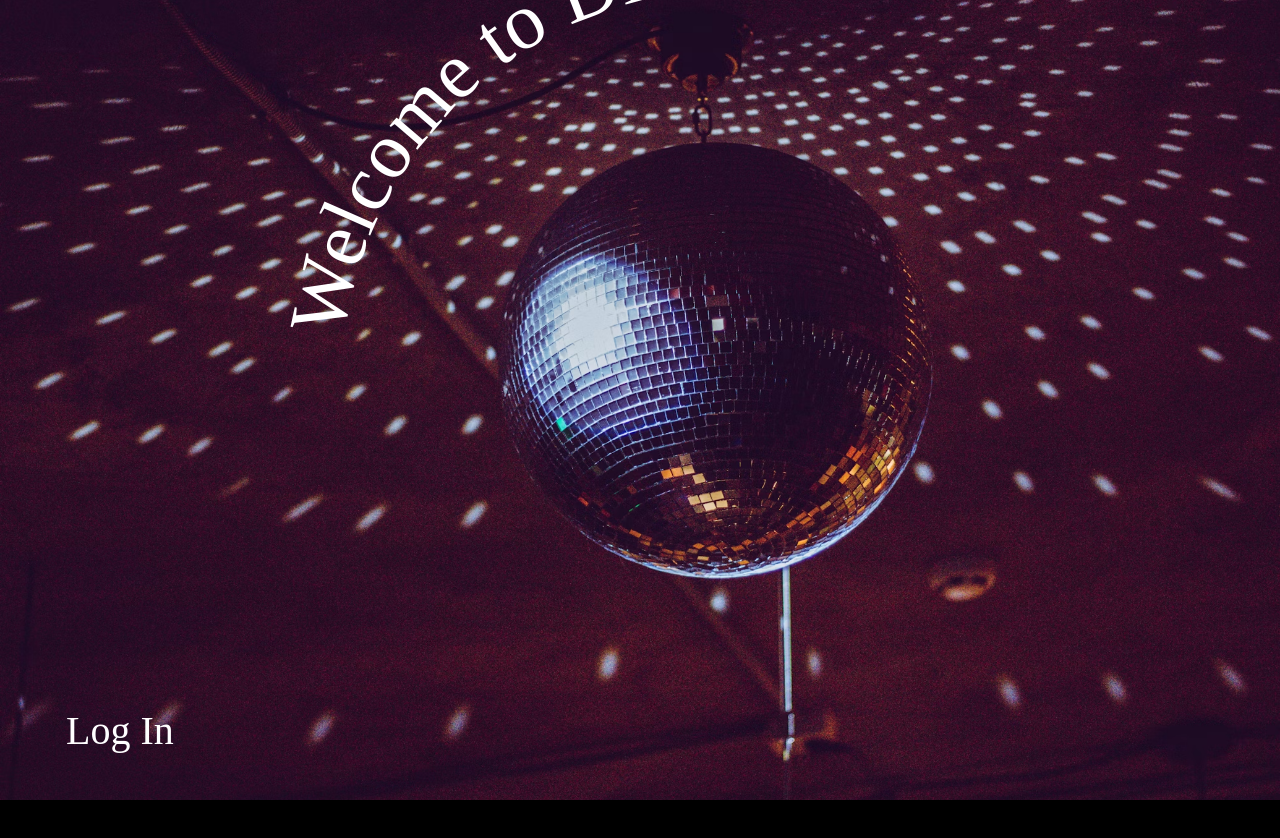
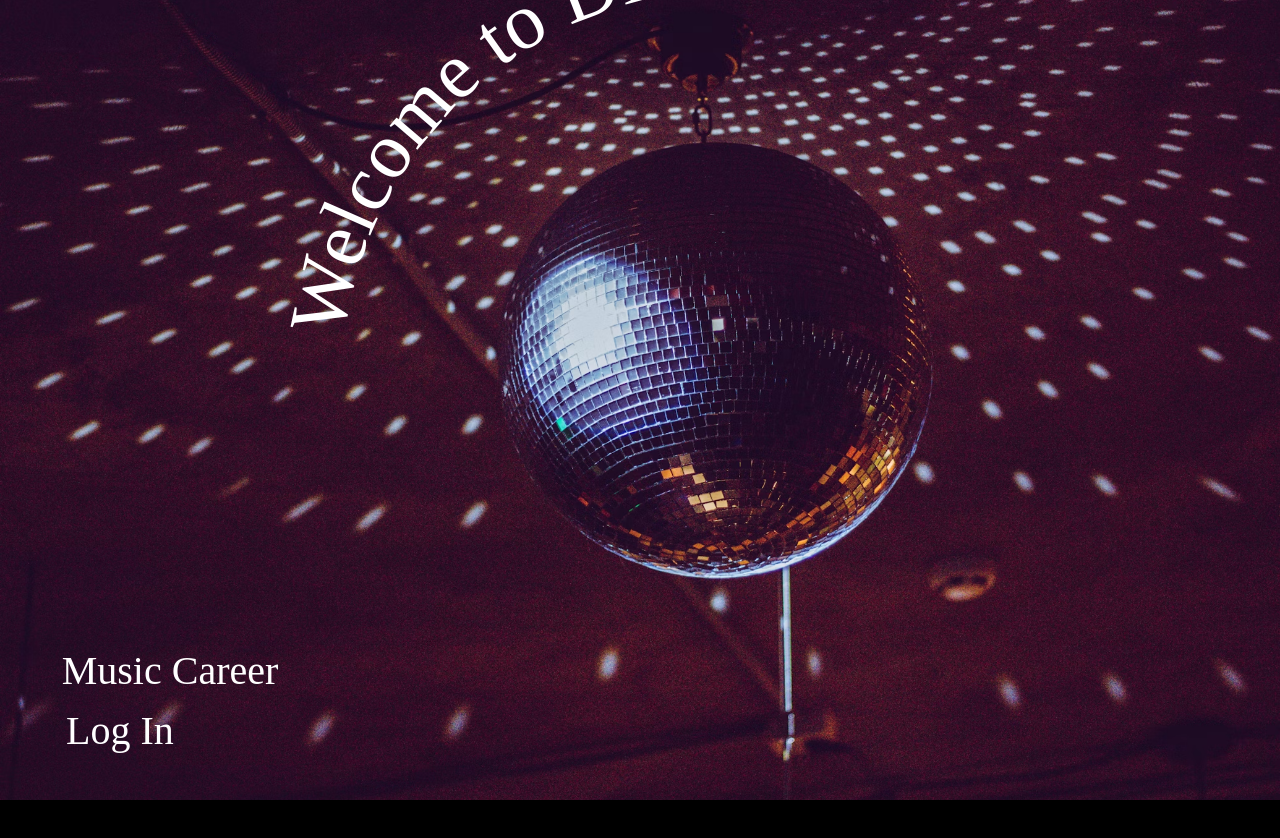
Before and after one commit to jshah0428/GrooveSync, a React (Create React App) app in the folder front_end/: page / in a window 1280 px wide. Shown: the top 838 px of the page. Built offline with nearby package versions, Linux system fonts and the light colour scheme; a web font is replaced by a local one.

Commit message:
Added buttons to routes and more styling

```diff
--- a/front_end/src/Homepage.css
+++ b/front_end/src/Homepage.css
@@ -30,7 +30,7 @@ body {
   z-index: 100;
   margin: 20px auto;
   position: relative;
-  box-shadow: #8742b0 0 0 1px 1px; /* Neon teal glow */
+  box-shadow: #8742b0 0 0 5px 5px;
 }
 
 h1 {
@@ -50,13 +50,14 @@ h1 {
   background: none;
   border: none; /* Removes default border */
   border-radius: 25px; /* Rounded corners */
-  padding: 10px 20px; /* Padding around the text */
+  padding: 30px 30px; /* Padding around the text */
   font-size: 16px; /* Font size */
   font-weight: bold; /* Bold text */
   cursor: pointer; /* Changes cursor to pointer */
   font-family: disco;
   font-weight: 100;
   font-size: 40px;
+  transition: transform 0.3s ease; /* Smooth transition for transform property */
 }
 
 .login-button:hover {
@@ -252,10 +253,7 @@ h1 {
   max-width: 400px;
   border-radius: 20px;
   overflow: auto; /* Add scrollbar when necessary */
-}
-
-.headerbox {
-
+  box-shadow: #8742b0 0 0 5px 5px;
 }
 
 .gpt-box {
@@ -269,9 +267,10 @@ h1 {
   border-radius: 10px;
   z-index: 10; /* Ensure the box is above the walls */
   text-align: center;
-  max-height: 400px;
+  height: 400px;
   max-width: 400px;
   overflow: auto; /* Add scrollbar when necessary */
+  box-shadow: #8742b0 0 0 5px 5px;
 }
 
 .room {
@@ -284,8 +283,8 @@ h1 {
   justify-content: center;
   align-items: center;
   overflow: hidden;
-  border-radius: 20px;
-  box-shadow: #8742b0 0 0 1px 1px; /* Neon teal glow */
+  border-radius: 10px;
+  box-shadow: #8742b0 0 0 3px 3px; /* Neon teal glow */
 }
 
 .wall {
@@ -333,25 +332,19 @@ h1 {
 }
 
 .tile:hover {
-  transform: scale(1.2);
+  transform: scale(1.3);
   background-color: #00bfff;
   border: 3px solid #00bfff;
   /* Teal blue color */
-  box-shadow: 0 0 20px 5px rgba(0, 255, 255, 1);
+  box-shadow: 0 0 20px 10px rgba(0, 255, 255, 1);
   /* Stronger teal blue glow on hover */
   z-index: 100;
 }
 
-.tile-info {
-  display: none;
-  position: absolute;
-  top: 100%;
-  left: 100%;
-  transform: translate(-50%, -50%);
-  background-color: #00bfff;
-  color: white;
+.fact-container {
+  background-color: #be3fd0;
   padding: 5px;
-  border-radius: 5px;
+  border-radius: 10px;
 }
 
 .tile:hover .tile-info {
--- a/front_end/src/Homepage.js
+++ b/front_end/src/Homepage.js
@@ -2,6 +2,7 @@ import React, { useState } from "react";
 import "./Homepage.css";
 import { useAuth0 } from "@auth0/auth0-react";
 import QuestionAnswerBox from './gptQuestions';
+import { Link } from "react-router-dom";
 
 const HomePage = () => {
   const [popupInfo, setPopupInfo] = useState({ visible: false, content: "" });
@@ -48,7 +49,6 @@ const HomePage = () => {
         onClick={() => handleTileClick(fact)}
         style={{ backgroundColor: color }}
       >
-        <div className="tile-info"></div>
       </div>
     );
   });
@@ -85,9 +85,14 @@ const HomePage = () => {
           ></iframe>
         </div>
       <div className="header-container">
+      <Link to="/" className="text-link"> <button className="login-button">Home</button>
+      </Link>
+      <Link to="/musical-career-game" className="text-link"> <button className="login-button">Music Career</button>
+      </Link>
         {isAuthenticated && <span className="z-10">{user.name}</span>}
         {isAuthenticated ? <button className="login-button" onClick={() => logout()}>Logout</button> :
           <button onClick={() => loginWithRedirect()} className="login-button">Log In</button>}
+
       </div>
 
       <div className="room">
@@ -107,7 +112,9 @@ const HomePage = () => {
 
       <div className="info-box">
         <h1>Groove Sync</h1>
-        <h2>Click the tiles for some Disco Facts!</h2>
+        <div className="fact-container">
+        <h2>Click the tiles!</h2>
+        </div>
         <h2>Brief History of Disco</h2>
         <p>Disco is a genre of dance music that emerged in the early 1970s and became a dominant force in popular music by the mid-1970s. It originated in the United States, particularly in urban areas like New York City, and was heavily influenced by funk, soul, and Latin music. Disco is characterized by a steady four-on-the-floor beat, syncopated basslines, and orchestral elements such as strings and horns.</p>
         <p><strong>Key Milestones in Disco History:</strong></p>
@@ -120,7 +127,7 @@ const HomePage = () => {
         </ul>
         </div>
       <div className="gpt-box">
-        <h1>GROOVY ???</h1>
+        <h1>GROOVY ?</h1>
         <QuestionAnswerBox />
 
       </div>
--- a/front_end/src/Splash.css
+++ b/front_end/src/Splash.css
@@ -31,6 +31,20 @@
   transition: transform 0.3s ease; /* Smooth transition for transform property */
 }
 
+.music {
+  width: 200px;
+  height: 100px;
+  display: flex;
+  justify-content: center;
+  align-items: center;
+  position: absolute;
+  background: none;
+  text-decoration: none;
+  bottom: 80px; /* Position at the bottom */
+  left: 70px; /* Position at the right */
+  transition: transform 0.3s ease; /* Smooth transition for transform property */
+}
+
 .splashbutton {
   color: white;
   background: none;
@@ -38,6 +52,7 @@
   font-size: 40px;
   font-family: Disco;
   font-weight: 100;
+  width: 300px;
 }
 
 .splashlogin:hover {
--- a/front_end/src/Splash.js
+++ b/front_end/src/Splash.js
@@ -13,6 +13,9 @@ const Splash = () => {
         {isAuthenticated && <span className="z-10">{user.name}</span>}
         {isAuthenticated ? <button onClick={() => logout()}>Logout</button> :
           <button onClick={() => loginWithRedirect()} className="splashbutton">Log In</button>}
+      </div>
+      <div className= "music">
+      <Link to="/musical-career-game" className="text-link"> <button className="splashbutton">Music Career</button> </Link>
       </div>
       <div className="splash-content">
       <svg width="900" height="900" viewBox="0 0 900 900">
```
